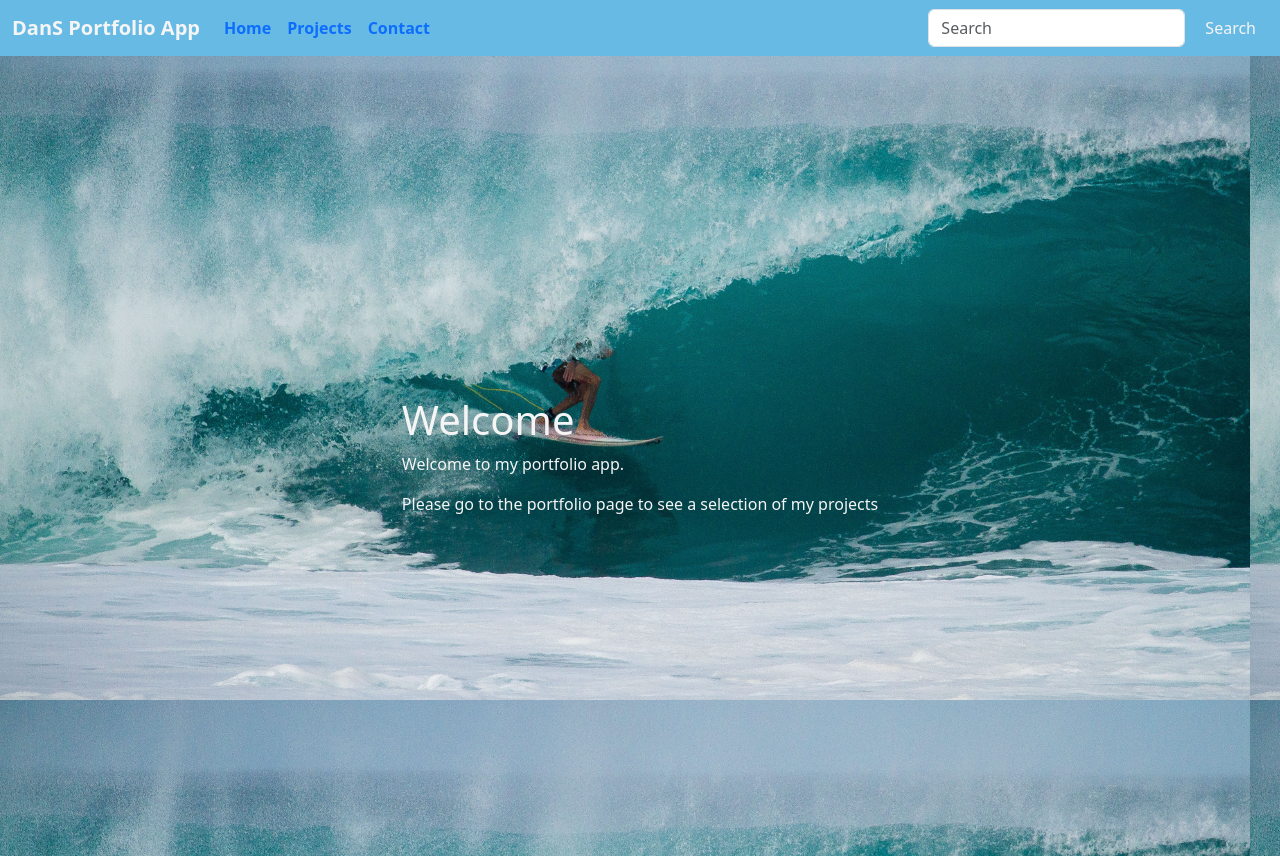
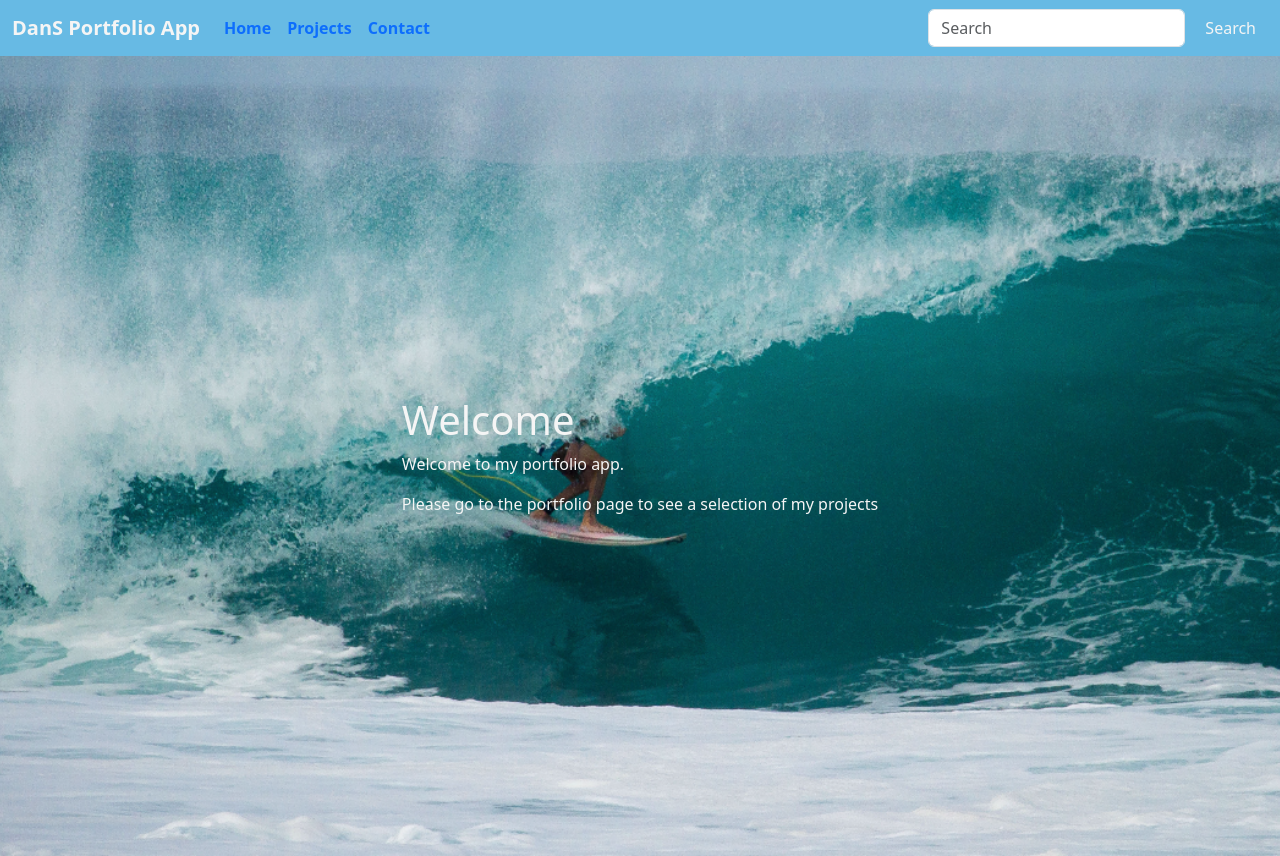
Before and after one commit to dansora/ds-react-portfolio-app, a React (Vite) app: page / in a window 1280 px wide. Built offline with nearby package versions, Linux system fonts and the light colour scheme.

Commit message:
done some css styling

```diff
--- a/src/index.css
+++ b/src/index.css
@@ -8,5 +8,7 @@ body {
     color: whitesmoke !important;
     font-family: "Trebuchet MS", "Lucida Sans Unicode", "Lucida Grande",
     "Lucida Sans", Arial, sans-serif;
-    background-image:url(./assets/background1.png)
+    background-image:url(./assets/background1.png);
+    background-position: center;
+    background-size: cover;
 }
```
